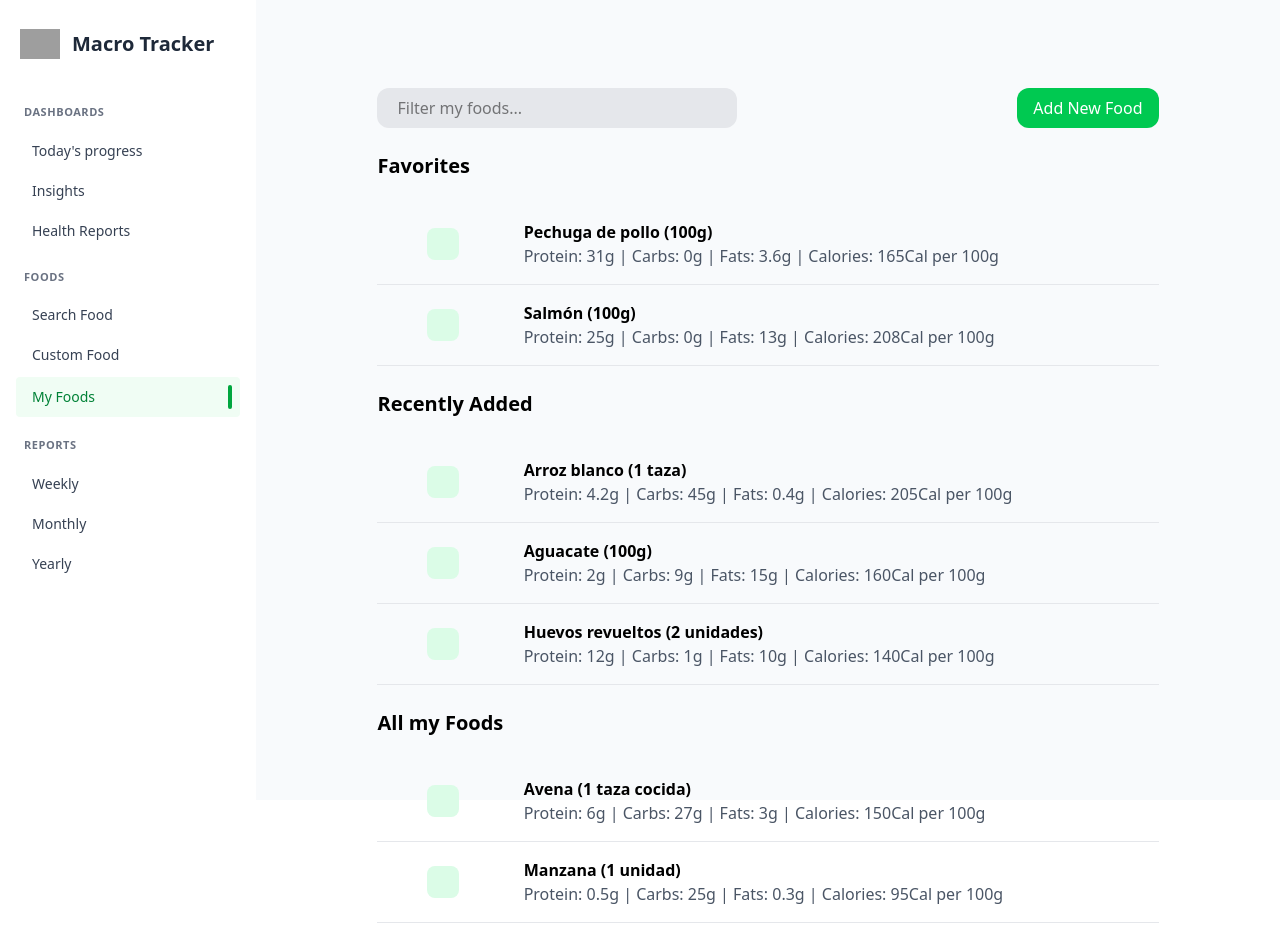
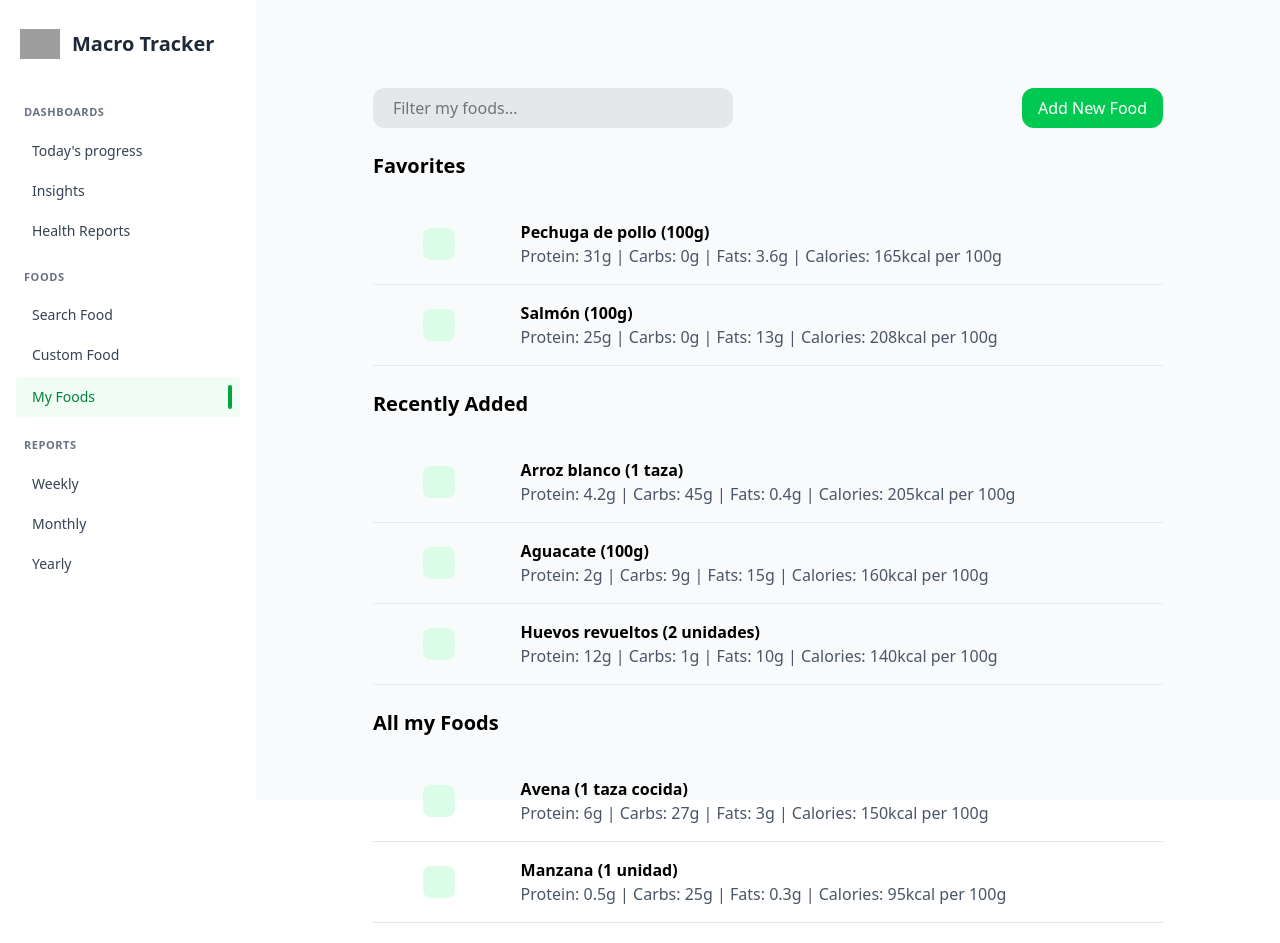
Before and after one commit to wacb14/macro-tracker, an Angular app: page /my-foods in a window 1280 px wide. Shown: the top 943 px of the page. Built offline with nearby package versions, Linux system fonts and the light colour scheme; grey boxes are pictures that could not be loaded; some icons are missing.

Commit message:
Food card component layout

```diff
--- /dev/null
+++ b/src/app/components/food-card/food-card.component.html
@@ -0,0 +1,13 @@
+<div class="col-span-2 p-4 w-full flex items-center justify-center">
+  <span class="bg-green-100 p-4 rounded-lg">
+    <i class="iconify text-2xl text-green-500" [attr.data-icon]="food.icon"></i>
+  </span>
+</div>
+<div class="col-span-8 p-4 w-full">
+  <span class="font-semibold">{{ food.name }}</span
+  ><br />
+  <span class="text-gray-600"
+    >Protein: {{ food.protein }}g | Carbs: {{ food.carbs }}g | Fats:
+    {{ food.fats }}g | Calories: {{ food.calories }}kcal per {{food.portion}}g</span
+  >
+</div>
--- /dev/null
+++ b/src/app/components/food-card/food-card.component.ts
@@ -0,0 +1,20 @@
+import { Component, Input } from '@angular/core';
+import { Food } from '../../models';
+
+@Component({
+  selector: 'app-food-card',
+  imports: [],
+  templateUrl: './food-card.component.html',
+  styleUrl: './food-card.component.css',
+})
+export class FoodCardComponent {
+  @Input({ required: true }) food: Food = {
+    id: 1,
+    name: '',
+    icon: '',
+    protein: 0,
+    carbs: 0,
+    fats: 0,
+    portion: 0,
+  };
+}
--- a/src/app/my-foods/my-foods.component.html
+++ b/src/app/my-foods/my-foods.component.html
@@ -15,23 +15,10 @@
 <div class="mt-6 w-full max-w-7xl flex flex-col">
   @for (favorite of favorites; track favorite.id) {
   <div class="grid grid-cols-12 border-b border-gray-200">
-    <div class="col-span-2 p-4 w-full flex items-center justify-center">
-      <span class="bg-green-100 p-4 rounded-lg">
-        <i
-          class="iconify text-2xl text-green-500"
-          [attr.data-icon]="favorite.icon"
-        ></i>
-      </span>
-    </div>
-    <div class="col-span-8 p-4 w-full">
-      <span class="font-semibold">{{ favorite.name }}</span
-      ><br />
-      <span class="text-gray-600"
-        >Protein: {{ favorite.protein }}g | Carbs: {{ favorite.carbs }}g | Fats:
-        {{ favorite.fats }}g | Calories: {{ favorite.calories }}Cal per
-        100g</span
-      >
-    </div>
+    <app-food-card
+      [food]="favorite"
+      class="col-span-10 grid grid-cols-subgrid w-full"
+    />
     <div class="col-span-2 p-4 w-full flex items-center justify-center">
       <span class="rounded-full p-2 hover:cursor-pointer hover:bg-green-100">
         <i class="iconify text-xl" data-icon="mdi:heart-outline"></i>
@@ -56,23 +43,10 @@
 <div class="mt-6 w-full max-w-7xl flex flex-col">
   @for (recentOne of recent; track recentOne.id) {
   <div class="grid grid-cols-12 border-b border-gray-200">
-    <div class="col-span-2 p-4 w-full flex items-center justify-center">
-      <span class="bg-green-100 p-4 rounded-lg">
-        <i
-          class="iconify text-2xl text-green-500"
-          [attr.data-icon]="recentOne.icon"
-        ></i>
-      </span>
-    </div>
-    <div class="col-span-8 p-4 w-full">
-      <span class="font-semibold">{{ recentOne.name }}</span
-      ><br />
-      <span class="text-gray-600"
-        >Protein: {{ recentOne.protein }}g | Carbs: {{ recentOne.carbs }}g |
-        Fats: {{ recentOne.fats }}g | Calories: {{ recentOne.calories }}Cal per
-        100g</span
-      >
-    </div>
+    <app-food-card
+      [food]="recentOne"
+      class="col-span-10 grid grid-cols-subgrid w-full"
+    />
     <div class="col-span-2 p-4 w-full flex items-center justify-center">
       <span class="rounded-full p-2 hover:cursor-pointer hover:bg-green-100">
         <i class="iconify text-xl" data-icon="mdi:heart-outline"></i>
@@ -97,22 +71,10 @@
 <div class="mt-6 w-full max-w-7xl flex flex-col h-120 overflow-y-auto">
   @for (food of allMyFood; track food.id) {
   <div class="grid grid-cols-12 border-b border-gray-200">
-    <div class="col-span-2 p-4 w-full flex items-center justify-center">
-      <span class="bg-green-100 p-4 rounded-lg">
-        <i
-          class="iconify text-2xl text-green-500"
-          [attr.data-icon]="food.icon"
-        ></i>
-      </span>
-    </div>
-    <div class="col-span-8 p-4 w-full">
-      <span class="font-semibold">{{ food.name }}</span
-      ><br />
-      <span class="text-gray-600"
-        >Protein: {{ food.protein }}g | Carbs: {{ food.carbs }}g | Fats:
-        {{ food.fats }}g | Calories: {{ food.calories }}Cal per 100g</span
-      >
-    </div>
+    <app-food-card
+      [food]="food"
+      class="col-span-10 grid grid-cols-subgrid w-full"
+    />
     <div class="col-span-2 p-4 w-full flex items-center justify-center">
       <span class="rounded-full p-2 hover:cursor-pointer hover:bg-green-100">
         <i class="iconify text-xl" data-icon="mdi:heart-outline"></i>
--- a/src/app/my-foods/my-foods.component.ts
+++ b/src/app/my-foods/my-foods.component.ts
@@ -1,10 +1,11 @@
 import { Component } from '@angular/core';
 import { SearchBarComponent } from '../components/search-bar/search-bar.component';
 import { Food } from '../models';
+import { FoodCardComponent } from "../components/food-card/food-card.component";
 
 @Component({
   selector: 'app-my-foods',
-  imports: [SearchBarComponent],
+  imports: [SearchBarComponent, FoodCardComponent],
   templateUrl: './my-foods.component.html',
   styleUrl: './my-foods.component.css',
 })
--- a/src/app/search-food/search-food.component.html
+++ b/src/app/search-food/search-food.component.html
@@ -13,23 +13,10 @@
 <div class="mt-6 w-full max-w-7xl flex flex-col h-120 overflow-y-auto">
   @for (popularFood of popularFoods; track popularFood.id) {
   <div class="grid grid-cols-12 border-b border-gray-200">
-    <div class="col-span-2 p-4 w-full flex items-center justify-center">
-      <span class="bg-green-100 p-4 rounded-lg">
-        <i
-          class="iconify text-2xl text-green-500"
-          [attr.data-icon]="popularFood.icon"
-        ></i>
-      </span>
-    </div>
-    <div class="col-span-8 p-4 w-full">
-      <span class="font-semibold">{{ popularFood.name }}</span
-      ><br />
-      <span class="text-gray-600"
-        >Protein: {{ popularFood.protein }}g | Carbs: {{ popularFood.carbs }}g |
-        Fats: {{ popularFood.fats }}g | Calories: {{ popularFood.calories }}Cal
-        per 100g</span
-      >
-    </div>
+    <app-food-card
+      [food]="popularFood"
+      class="col-span-10 grid grid-cols-subgrid w-full"
+    />
     <div class="col-span-2 p-4 w-full flex items-center justify-center">
       <span class="rounded-full p-2 hover:cursor-pointer hover:bg-green-100">
         <i class="iconify text-xl" data-icon="material-symbols:add-rounded"></i>
--- a/src/app/search-food/search-food.component.ts
+++ b/src/app/search-food/search-food.component.ts
@@ -1,9 +1,10 @@
 import { Component } from '@angular/core';
 import { SearchBarComponent } from '../components/search-bar/search-bar.component';
 import { Food } from '../models';
+import { FoodCardComponent } from '../components/food-card/food-card.component';
 @Component({
   selector: 'app-search-food',
-  imports: [SearchBarComponent],
+  imports: [SearchBarComponent,FoodCardComponent],
   templateUrl: './search-food.component.html',
   styleUrl: './search-food.component.css',
 })
```
Also changed, not shown: src/app/components/food-card/food-card.component.css (added), 1 other file (tests, documents, lock files or other folders).
